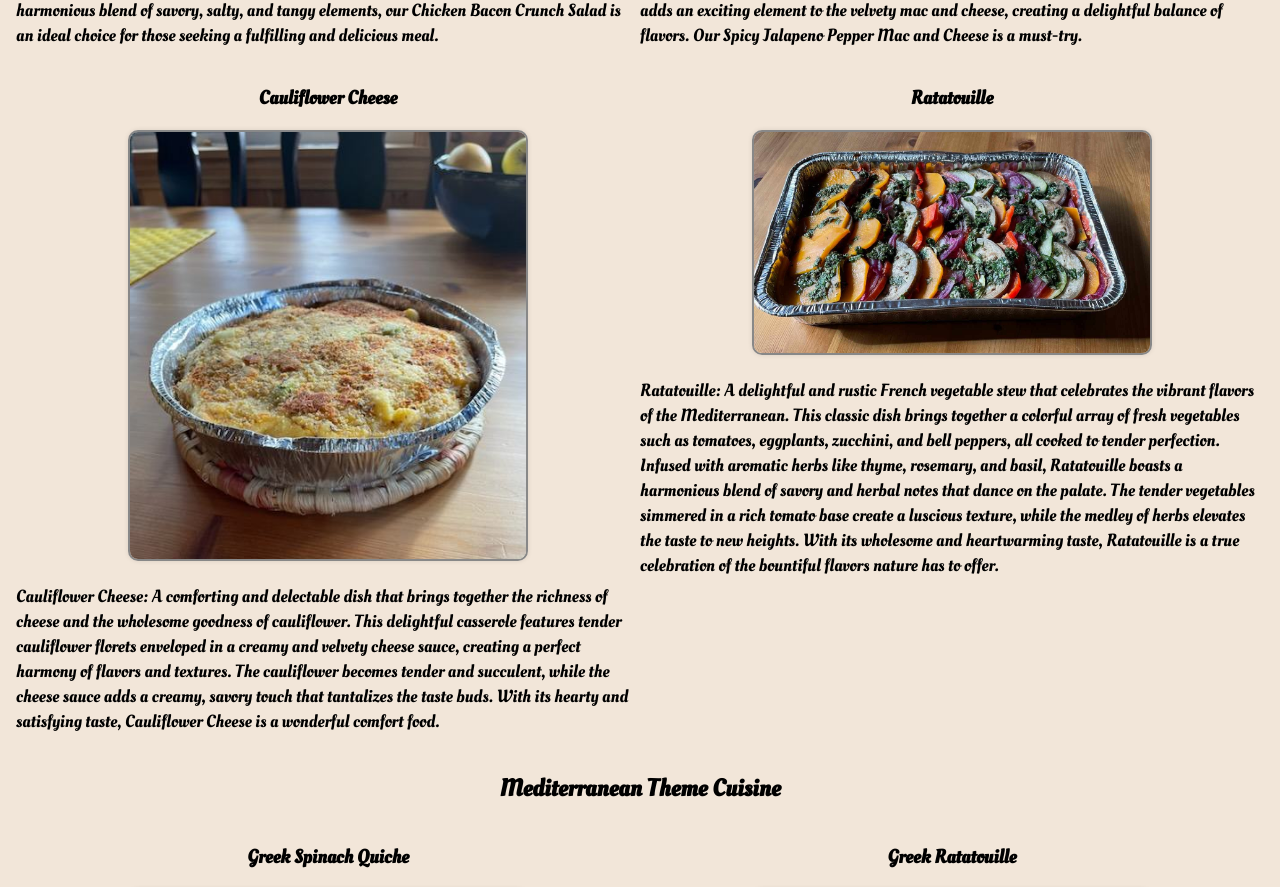
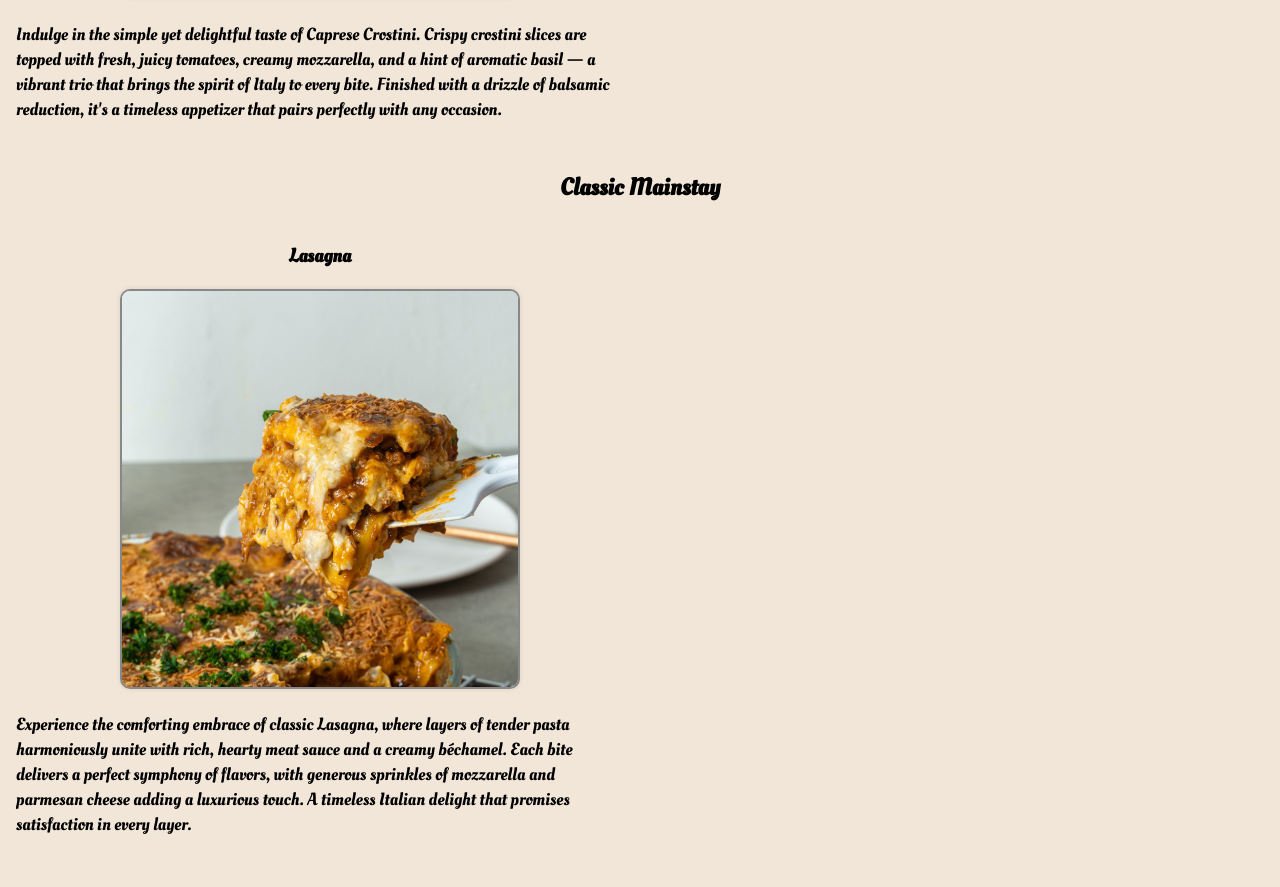
Before and after one commit to FefesG5/aas-nordre-tolerud, a React (Create React App) app: page /menu in a window 1280 px wide. Shown: the part 603-1490 px from the top of the page. Built offline with nearby package versions, Linux system fonts and the light colour scheme; a web font is replaced by a local one.

Commit message:
feat: menu image rework

```diff
--- a/src/components/DishCard.tsx
+++ b/src/components/DishCard.tsx
@@ -1,16 +1,20 @@
 import "../styles/dishCard.css";
 
 interface DishCardProps {
-  image: string;
-  title: string;
-  description: string;
+  imageSrc: string;
+  altText?: string;
+  linkTo?: string;
+  buttonName?: string;
+  dishName: string;
+  theme?: string;
+  description?: string;
 }
 
-function DishCard({ image, title, description }: DishCardProps) {
+function DishCard({ imageSrc, dishName, description }: DishCardProps) {
   return (
     <div className="dish-card-container">
-      <h3 className="dish-card-title">{title}</h3>
-      <img className="dish-card-image" src={image} alt={title} />
+      <h3 className="dish-card-title">{dishName}</h3>
+      <img className="dish-card-image" src={imageSrc} alt={dishName} />
       <p className="dish-card-description">{description}</p>
     </div>
   );
--- /dev/null
+++ b/src/data/productCardImagesData.tsx
@@ -0,0 +1,65 @@
+import europeanTheme from "../images/EuropeanTheme.jpg";
+import lasagnaMain from "../images/Lasagna.jpg";
+import dessert from "../images/Desserts.jpg";
+import appetizers from "../images/Appetizers.jpg";
+import mediterraneanTheme from "../images/MediterraneanTheme.jpg";
+import cocktails from "../images/Cocktails.jpg";
+
+const productCardImages = [
+  {
+    imageSrc: appetizers,
+    altText: "Appetizers on a wooden chopping board",
+    buttonName: "Bite-sized Temptation",
+    dishName: "Caprese Crostini",
+    theme: "Appetizers",
+    description:
+      "Indulge in the simple yet delightful taste of Caprese Crostini. Crispy crostini slices are topped with fresh, juicy tomatoes, creamy mozzarella, and a hint of aromatic basil — a vibrant trio that brings the spirit of Italy to every bite. Finished with a drizzle of balsamic reduction, it's a timeless appetizer that pairs perfectly with any occasion.",
+  },
+  {
+    imageSrc: lasagnaMain,
+    altText: "Lasagna",
+    buttonName: "Classic Mainstay",
+    dishName: "Lasagna",
+    theme: "Classic Mainstay",
+    description:
+      "Experience the comforting embrace of classic Lasagna, where layers of tender pasta harmoniously unite with rich, hearty meat sauce and a creamy béchamel. Each bite delivers a perfect symphony of flavors, with generous sprinkles of mozzarella and parmesan cheese adding a luxurious touch. A timeless Italian delight that promises satisfaction in every layer.",
+  },
+  {
+    imageSrc: europeanTheme,
+    altText: "Simple spaghetti Aglio Olio",
+    buttonName: "Continental Elegance",
+    dishName: "Spaghetti Aglio Olio",
+    theme: "Continental Elegance",
+    description:
+      "Savor the elegant simplicity of Spaghetti Aglio Olio, where perfectly cooked spaghetti combines with a fragrant blend of garlic and top-quality olive oil. Tossed with a generous sprinkling of red pepper flakes and freshly chopped parsley, this dish delivers a subtle heat and a refreshing herbaceous note, offering a true celebration of Italian flavors in every forkful.",
+  },
+  {
+    imageSrc: mediterraneanTheme,
+    altText: "Bruschetta",
+    buttonName: "Mediterranean Banquet",
+    dishName: "Bruschetta",
+    theme: "Mediterranean Banquet",
+    description:
+      "Delight in the freshness of Bruschetta, a classic Italian starter that showcases ripe, juicy tomatoes atop crisp, grilled bread. Each piece is adorned with fresh basil and a drizzle of extra virgin olive oil, creating a harmonious blend of textures and flavors that dance delightfully on your palate. It's a vibrant start to any meal, promising a burst of Mediterranean sunshine with every bite.",
+  },
+  {
+    imageSrc: dessert,
+    altText: "Waffles with blueberries",
+    buttonName: "Dessert Euphoria",
+    dishName: "Wholemeal Waffles",
+    theme: "Dessert Euphoria",
+    description:
+      "Treat yourself to the rich yet nourishing delight of Wholemeal Waffles. Crafted with whole grains, these waffles present a hearty and fulfilling base, ready to be topped with your choice of sweet delights - be it a scoop of velvety ice cream, a drizzle of golden honey, or a sprinkle of fresh berries. It's a canvas for your dessert dreams, offering both indulgence and wholesome goodness in every bite.",
+  },
+  {
+    imageSrc: cocktails,
+    altText: "Grapefruit cocktail drink",
+    buttonName: "Crafted Chemistry",
+    dishName: "Grapefruit Oasis",
+    theme: "Crafted Chemistry",
+    description:
+      "Dive into the refreshing experience of the Grapefruit Oasis, a cocktail that perfectly balances tartness and sweetness. Crafted with freshly squeezed grapefruit juice, this vibrant drink invites a burst of citrus joy in every sip, paired seamlessly with a touch of premium spirits to add depth and excitement. Garnished with a grapefruit slice, it's your personal oasis of refreshing flavors, promising a sophisticated and refreshing escape in every glass.",
+  },
+];
+
+export default productCardImages;
--- a/src/pages/Home.tsx
+++ b/src/pages/Home.tsx
@@ -1,56 +1,12 @@
 import { useTranslation } from "react-i18next";
 import "../styles/home.css";
 
-import europeanTheme from "../images/EuropeanTheme.jpg";
-import lasagnaMain from "../images/Lasagna.jpg";
-import dessert from "../images/Desserts.jpg";
-import appetizers from "../images/Appetizers.jpg";
-import mediterraneanTheme from "../images/MediterraneanTheme.jpg";
-import cocktails from "../images/Cocktails.jpg";
+import productCardImages from "../data/productCardImagesData";
 
 import ProductCard from "../components/ProductCard";
 
 function Home() {
   const { t } = useTranslation();
-
-  const productCardImages = [
-    {
-      imageSrc: appetizers,
-      altText: "Appetizers on a wooden chopping board",
-      buttonName: "Bite-sized Temptation",
-      dishName: "Caprese Crostini",
-    },
-    {
-      imageSrc: lasagnaMain,
-      altText: "Lasagna",
-      buttonName: "Classic Mainstay",
-      dishName: "Lasagna",
-    },
-    {
-      imageSrc: europeanTheme,
-      altText: "Simple spaghetti Aglio Olio",
-      buttonName: "Continental Elegance",
-      dishName: "Spaghetti Aglio Olio",
-    },
-    {
-      imageSrc: mediterraneanTheme,
-      altText: "Bruschetta",
-      buttonName: "Mediterranean Banquet",
-      dishName: "Bruschetta",
-    },
-    {
-      imageSrc: dessert,
-      altText: "Waffles with blueberries",
-      buttonName: "Dessert Euphoria",
-      dishName: "Wholemeal Waffles",
-    },
-    {
-      imageSrc: cocktails,
-      altText: "Grapefruit cocktail drink",
-      buttonName: "Crafted Chemistry",
-      dishName: "Grapefruit Oasis",
-    },
-  ];
 
   const productCardImagesList = productCardImages.map((image, index) => (
     <ProductCard
--- a/src/pages/Menu.tsx
+++ b/src/pages/Menu.tsx
@@ -8,48 +8,65 @@ import cauliflowerCheese from "../images/CauliflowerCheese.jpg";
 import { useTranslation } from "react-i18next";
 import "../styles/menu.css";
 
-function Menu() {
+import productCardImages from "../data/productCardImagesData";
+import ProductCard from "../components/ProductCard";
+
+export default function Menu() {
   const { t } = useTranslation();
   return (
     <>
-      <h2>{t("featuredCuisineTitle")}</h2>
+      {productCardImages.map((product, index) => (
+        <div key={index} className="menu-section">
+          <h2>{product.theme}</h2>
           <div className="menu-container">
             <DishCard
-          image={chickenBaconSalad}
-          title={t("dishCard.chickenBaconCrunchSaladTitle")}
+              imageSrc={product.imageSrc}
+              altText={product.altText}
+              dishName={product.dishName}
+              description={product.description}
+            />
+          </div>
+        </div>
+      ))}
+    </>
+  );
+}
+
+{
+  /* <h2>{t("featuredCuisineTitle")}</h2>
+<div className="menu-container">
+  <DishCard
+    imageSrc={chickenBaconSalad}
+    dishName={t("dishCard.chickenBaconCrunchSaladTitle")}
     description={t("dishCard.chickenBaconCrunchSaladDescription")}
   />
   <DishCard
-          image={jalapenoPepperMacCheese}
-          title={t("dishCard.jalapenoPepperMacAndCheeseTitle")}
+    imageSrc={jalapenoPepperMacCheese}
+    dishName={t("dishCard.jalapenoPepperMacAndCheeseTitle")}
     description={t("dishCard.jalapenoPepperMacAndCheeseDescription")}
   />
   <DishCard
-          image={cauliflowerCheese}
-          title={t("dishCard.cauliflowerCheeseTitle")}
+    imageSrc={cauliflowerCheese}
+    dishName={t("dishCard.cauliflowerCheeseTitle")}
     description={t("dishCard.cauliflowerCheeseDescription")}
   />
   <DishCard
-          image={ratatouille}
-          title={t("dishCard.ratatouilleTitle")}
+    imageSrc={ratatouille}
+    dishName={t("dishCard.ratatouilleTitle")}
     description={t("dishCard.ratatouilleDescription")}
   />
 </div>
 <h2>{t("mediterraneanCuisineTitle")}</h2>
 <div className="menu-container">
   <DishCard
-          image={greekSpinachQuiche}
-          title={t("dishCard.greekSpinachQuicheTitle")}
+    imageSrc={greekSpinachQuiche}
+    dishName={t("dishCard.greekSpinachQuicheTitle")}
     description={t("dishCard.greekSpinachQuicheDescription")}
   />
   <DishCard
-          image={greekRatatouille}
-          title={t("dishCard.greekRatatouilleTitle")}
+    imageSrc={greekRatatouille}
+    dishName={t("dishCard.greekRatatouilleTitle")}
     description={t("dishCard.greekRatatouilleDescription")}
   />
-      </div>
-    </>
-  );
+</div> */
 }
-
-export default Menu;
--- a/src/styles/menu.css
+++ b/src/styles/menu.css
@@ -1,11 +1,17 @@
+.menu-section {
+  margin-bottom: 2rem;
+}
+
 .menu-container {
   display: flex;
   flex-direction: column;
+  align-items: center;
 }
 
 @media (min-width: 800px) {
   .menu-container {
     display: grid;
     grid-template-columns: repeat(2, 1fr);
+    gap: 2rem;
   }
 }
```
Also changed, not shown: src/components/ProductCard.tsx (+5 -3 lines), 1 other file (tests, documents, lock files or other folders). Lines whose indentation alone changed are shown as unchanged.
